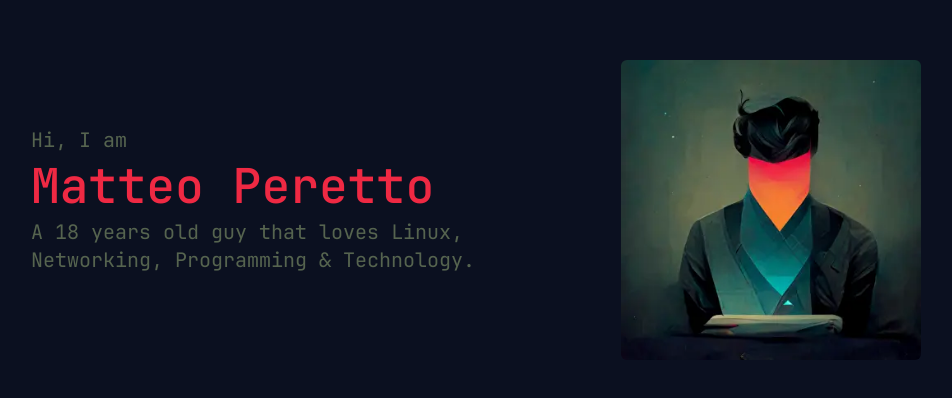
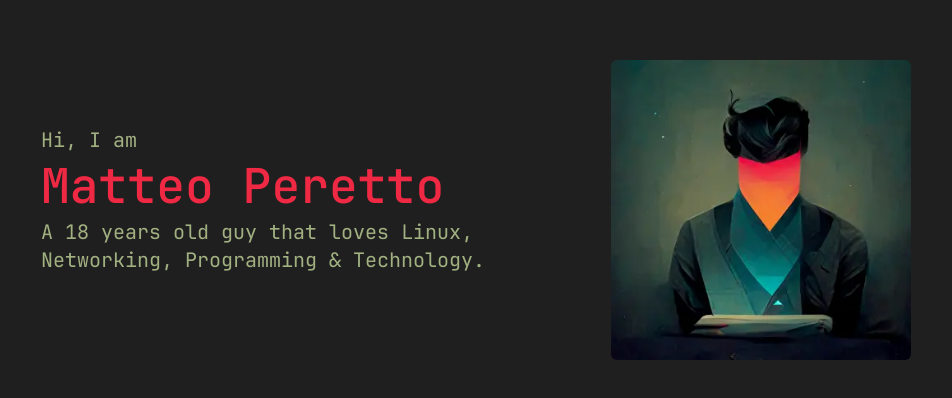
Before and after one commit to Mat12143/mat12143.github.io, a SvelteKit app: page / in a window 1280 px wide. Shown: the part 190-588 px from the top of the page, without its empty margins (164-1116 px from the left). Built offline with nearby package versions, Linux system fonts and the light colour scheme.

Commit message:
Fix: contrast ratio colors fix

```diff
--- a/src/routes/+page.svelte
+++ b/src/routes/+page.svelte
@@ -23,7 +23,7 @@
 </script>
 
 <div class="flex flex-row justify-center items-center h-full w-full lg:h-screen lg:w-screen">
-    <div class="flex flex-col lg:flex-row gap-10 items-center justify-center">
+    <div class="flex flex-col lg:flex-row gap-5 items-center justify-center">
         <div class="flex flex-col justify-center items-center text-center lg:items-start lg:text-start">
             <h1 class="text-mono text-xl font-medium text-text font-mono pb-2">Hi, I am</h1>
             <h1 class="text-mono text-5xl font-semibold text-primary">
--- a/tailwind.config.js
+++ b/tailwind.config.js
@@ -4,8 +4,8 @@
     content: ["./src/**/*.{html,js,svelte,ts}"],
     theme: {
         colors: {
-            background: "#0B1020",
-            text: "#56644F",
+            text : "#A2B182",
+            background: "#1f1f1f",
             primary: "#EF2943",
         },
         fontFamily : {
```
